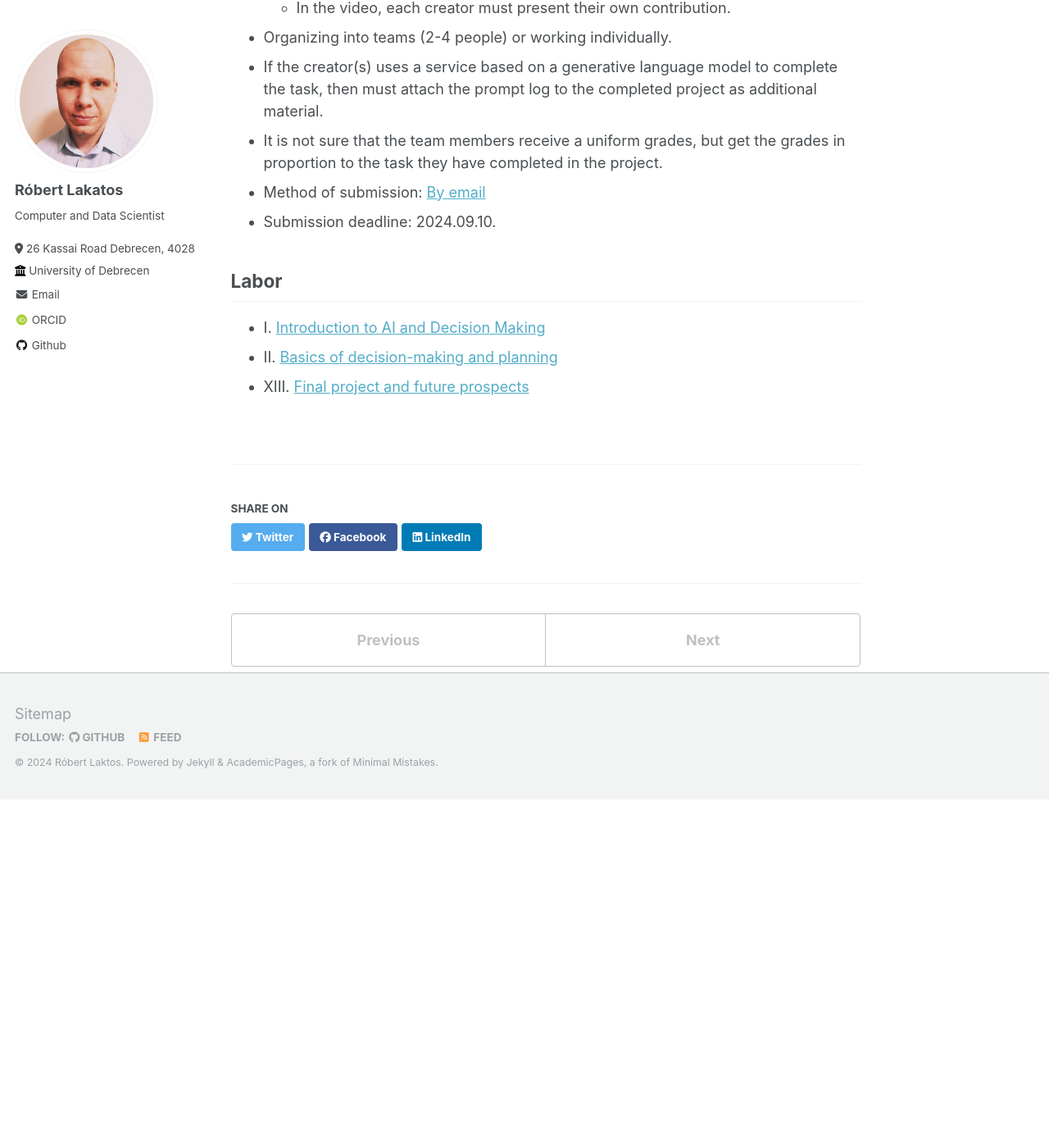
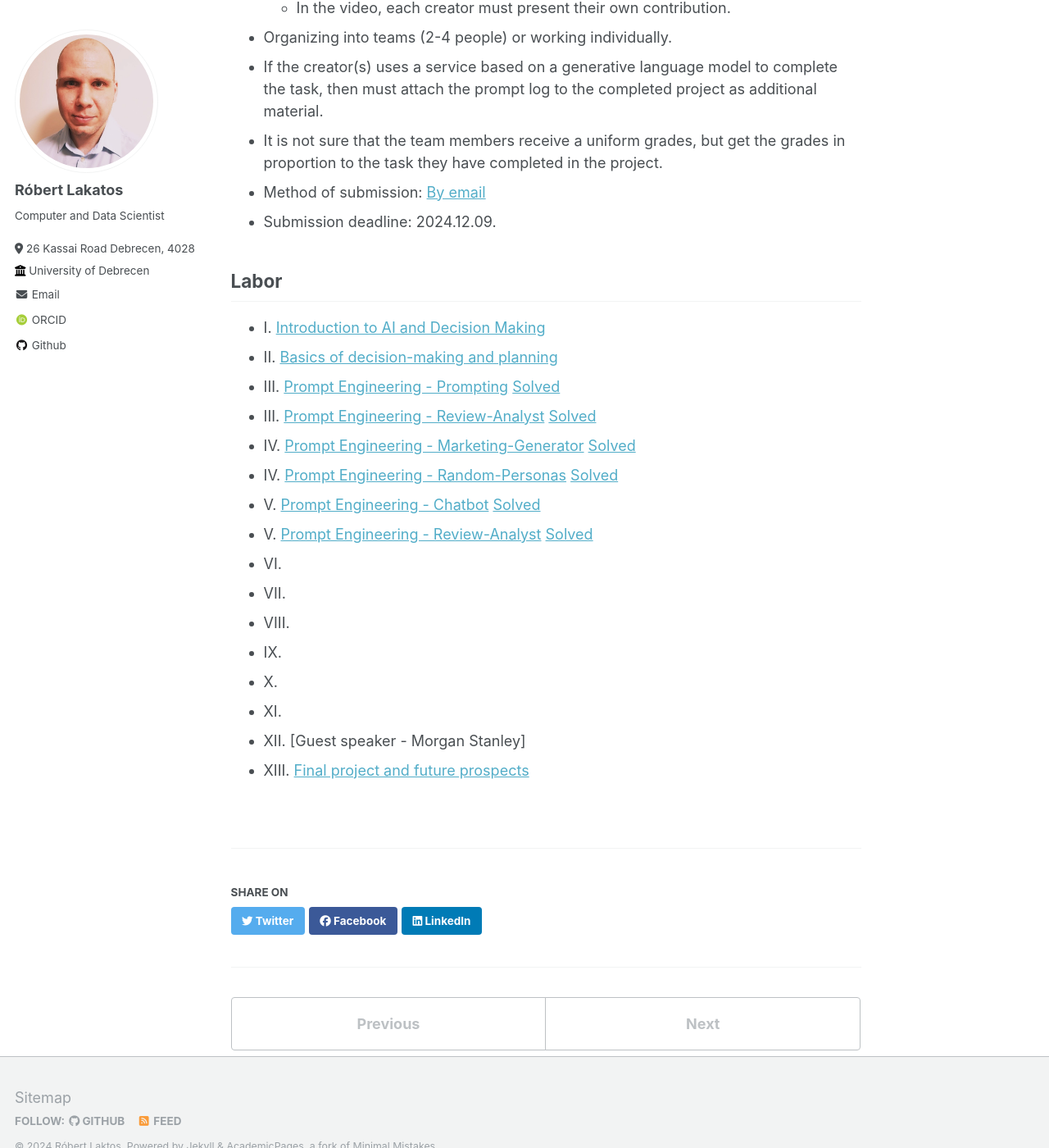
Before and after one commit to robertlakatos/me, a Jekyll site: the page built from _teaching/AIPD.md, in a window 1280 px wide and 1400 px high, scrolled down 836 px. Shown: the whole window at 82% size. Built offline with Jekyll 4.4.1, drawn with Linux system fonts in a browser that asks for light colours; some web fonts are replaced; before the commit the page ends 1811 px from its top, so only the background shows below that.

Commit message:
202409161338

```diff
--- a/_teaching/AIPD.md
+++ b/_teaching/AIPD.md
@@ -25,10 +25,23 @@ The course also covers the ethical issues of AI, such as transparency, avoiding
 - If the creator(s) uses a service based on a generative language model to complete the task, then must attach the prompt log to the completed project as additional material.
 - It is not sure that the team members receive a uniform grades, but get the grades in proportion to the task they have completed in the project.
 - Method of submission: [By email](mailto:lakatos.robert@inf.unideb.hu)
-- Submission deadline: 2024.09.10.
+- Submission deadline: 2024.12.09.
 
 ## Labor
 
 - I.    [Introduction to AI and Decision Making](../materials/AIPD/labor/I-introduction)
 - II.   [Basics of decision-making and planning](../materials/AIPD/labor/II-decisionmaking)
+- III.  [Prompt Engineering - Prompting](https://colab.research.google.com/drive/1qR3t_4aCEdcdB5tmJ1wvJKmPQP-UO33D) [Solved](https://colab.research.google.com/drive/18awvuaAGMljDwD4R5V9uaLrQWIM0hvPa)
+- III.  [Prompt Engineering - Review-Analyst](https://colab.research.google.com/drive/1N_uSVFmuHe7MkRV4-wgT6hSUIuR81emS) [Solved](https://colab.research.google.com/drive/1ImWEiwzZW8Zw6UCEeEJnwrQ7UACCUQRV)
+- IV.   [Prompt Engineering - Marketing-Generator](https://colab.research.google.com/drive/1rcaWJ7R1P232OosvQMmtX6ce55B32kYt) [Solved](https://colab.research.google.com/drive/1oh-KrNv5EJ0L-rEz_nOPqE_vyejXGpfu)
+- IV.   [Prompt Engineering - Random-Personas](https://colab.research.google.com/drive/1h1X20s4Kr8wQ_gRMUYuPbZcVX9bR5Lyf) [Solved](https://colab.research.google.com/drive/1ImWEiwzZW8Zw6UCEeEJnwrQ7UACCUQRV)
+- V.    [Prompt Engineering - Chatbot](https://colab.research.google.com/drive/1FB5BqTd_adnsy6VNyawnTieWlp1TCFoG) [Solved](https://colab.research.google.com/drive/1HuHfWw1DxPQQ-3TUr98Ynjm0g7PssCPY)
+- V.    [Prompt Engineering - Review-Analyst](https://colab.research.google.com/drive/1QaGBSUHRIzVmEjAPefXzdIWjoPtGWAkd) [Solved](https://colab.research.google.com/drive/1yhnOw4FhHZ8Jm8mogGwJYKAiWOKh5Dom)
+- VI.
+- VII.
+- VIII.
+- IX.
+- X.
+- XI.
+- XII.  [Guest speaker - Morgan Stanley]
 - XIII. [Final project and future prospects]()
```
Also changed, not shown: 12 other files.
